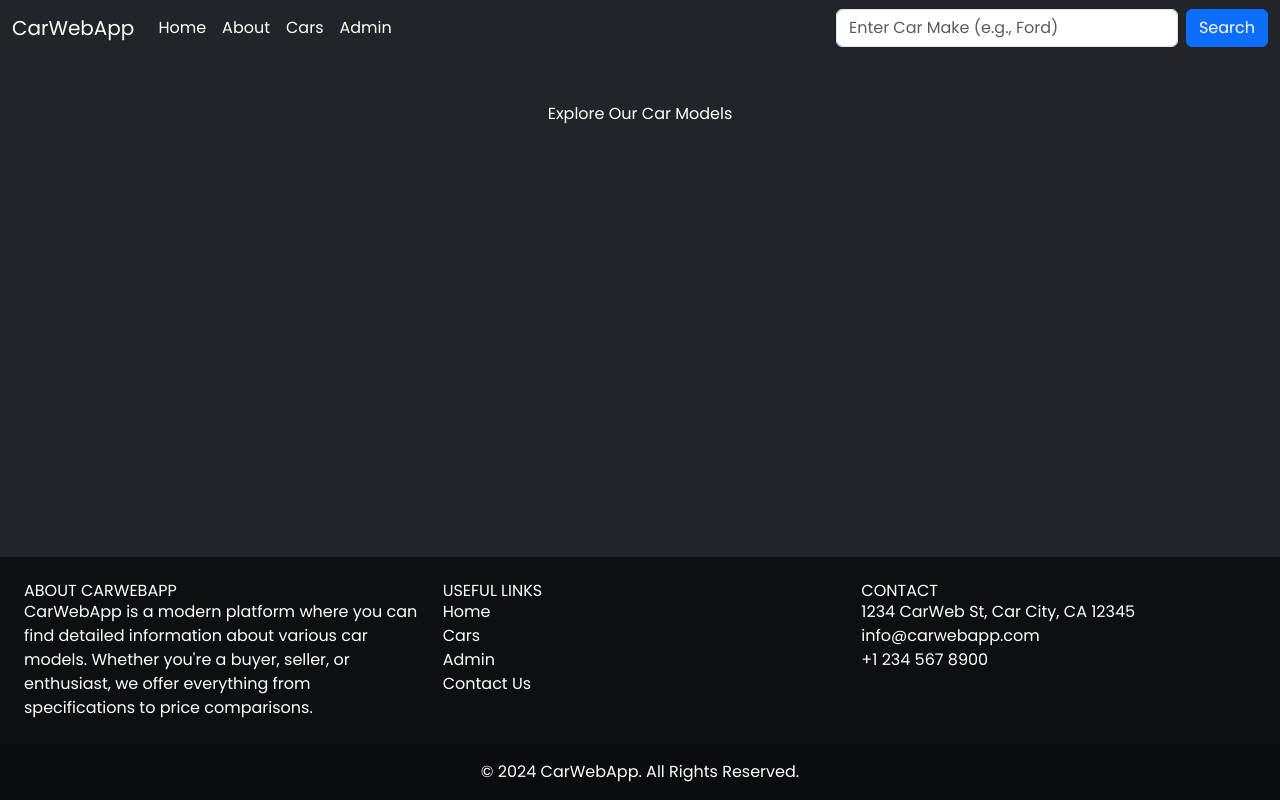
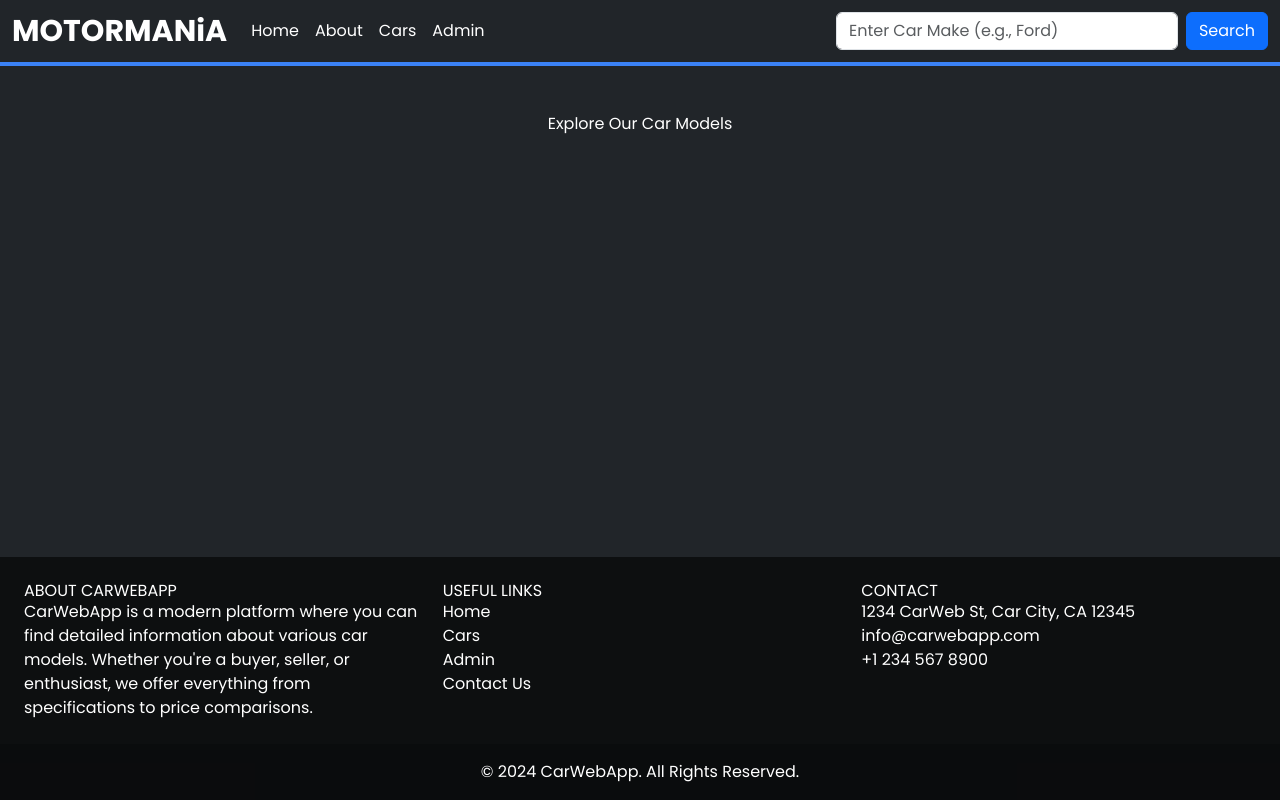
Before and after one commit to amankumar26/Motormania, a plain HTML site: page index.html in a window 1280 px wide. Drawn offline with nearby package versions, Linux system fonts and the light colour scheme.

Commit message:
changes in navbar

```diff
--- a/index.html
+++ b/index.html
@@ -66,9 +66,9 @@
   </head>
   <body class="bg-dark">
     <!-- Navbar -->
-    <nav class="navbar navbar-expand-lg ">
+    <nav class="navbar navbar-expand-lg border-b-4 border-blue-500 ">
       <div class="container-fluid">
-        <a class="navbar-brand text-white " href="#">CarWebApp</a>
+        <a class="navbar-brand text-white font-bold text-3xl" href="#">MOTORMANiA</a>
         <button
           class="navbar-toggler"
           type="button"
@@ -77,14 +77,15 @@
           aria-controls="navbarNav"
           aria-expanded="false"
           aria-label="Toggle navigation"
+
         >
           <span class="navbar-toggler-icon"></span>
         </button>
-        <div class="collapse navbar-collapse" id="navbarNav">
+        <div class="collapse navbar-collapse " id="navbarNav">
           <ul class="navbar-nav me-auto mb-2 mb-lg-0">
             <li class="nav-item">
               <a
-                class="nav-link active text-white"
+                class="nav-link active text-white "
                 aria-current="page"
                 href="#"
                 >Home</a
```
